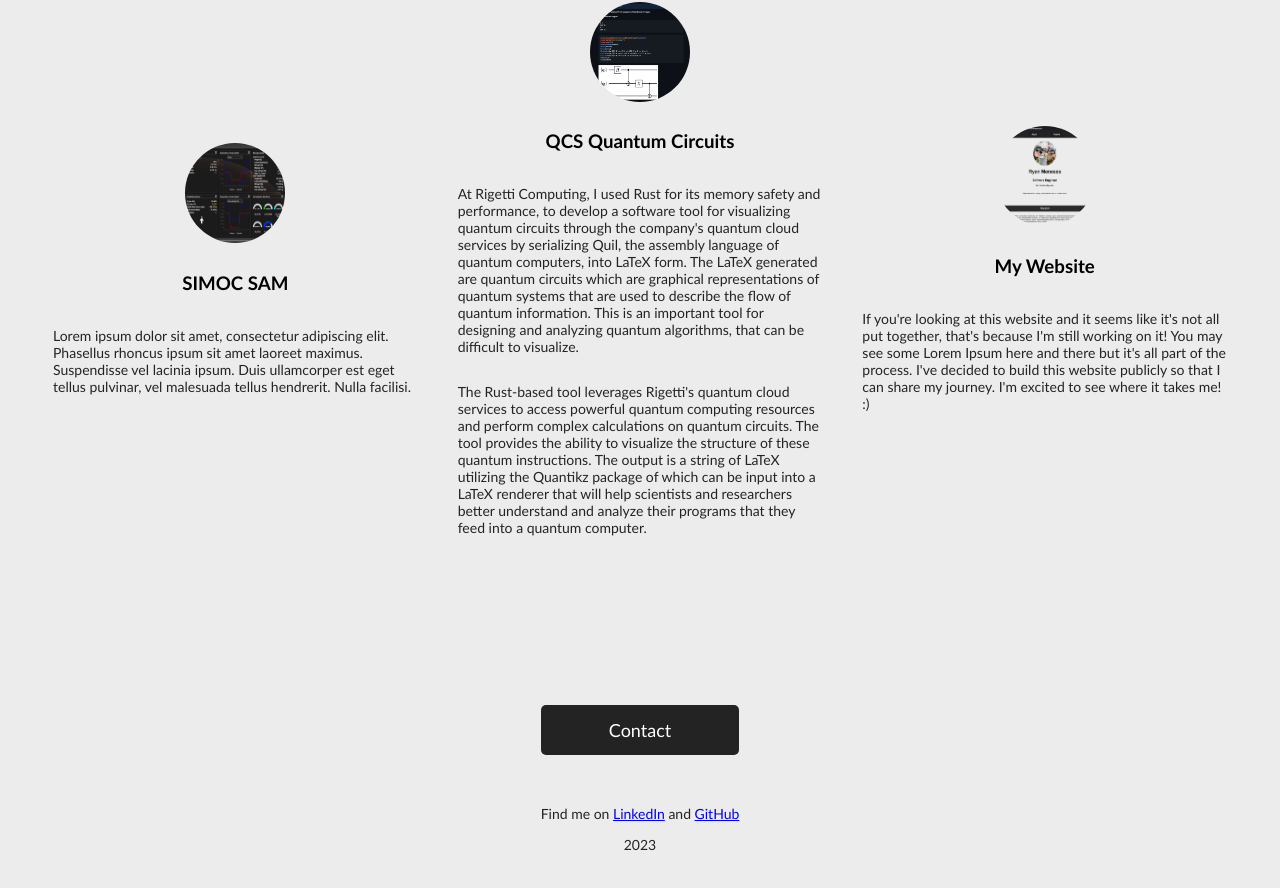
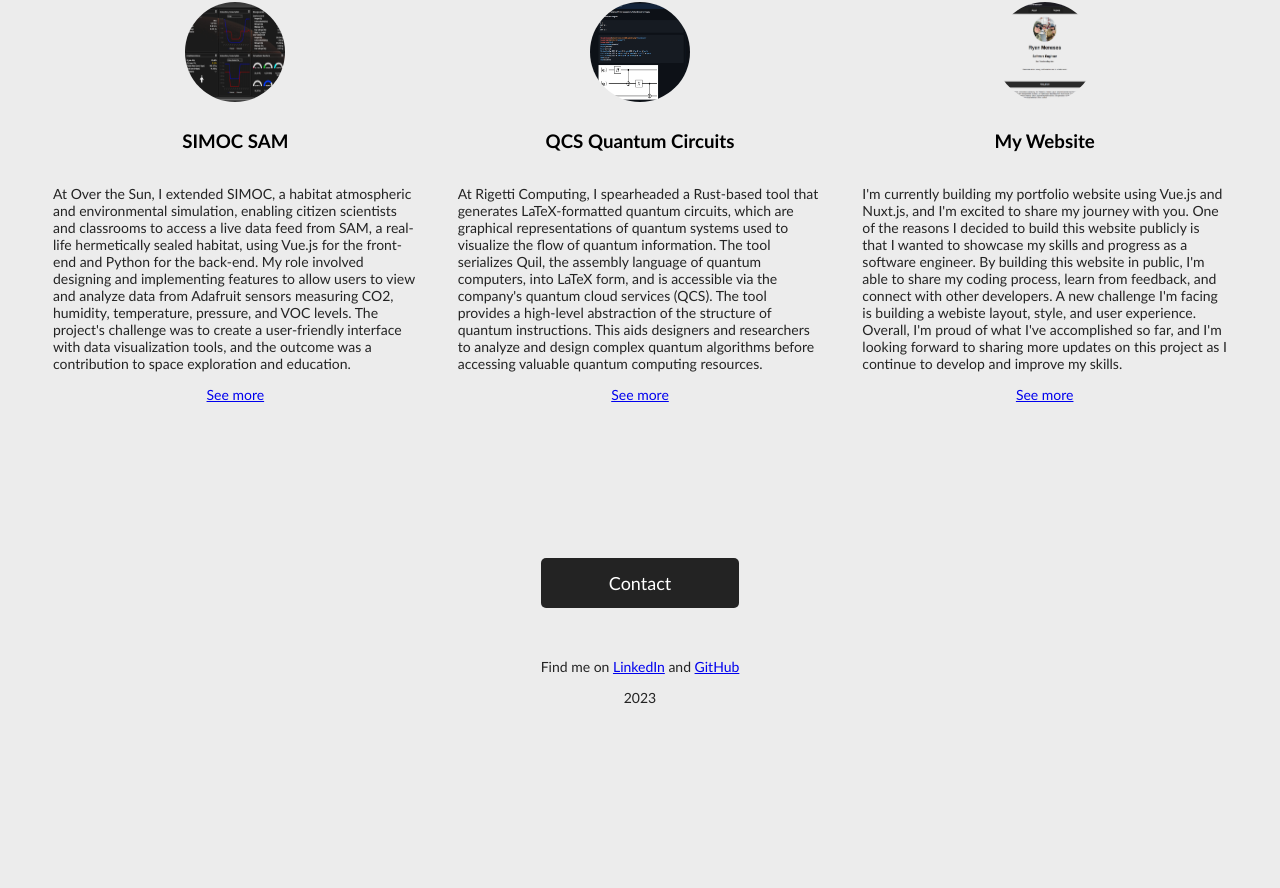
Before and after one commit to hiyaryan/ryanmeneses, a Nuxt app: page / in a window 1280 px wide. Shown: the part 1199-2087 px from the top of the page. After the commit the page ends 2002 px from the top, so only its background shows below. Built offline with nearby package versions, Linux system fonts and the light colour scheme.

Commit message:
Add descriptions and GitHub links to all projects.

```diff
--- a/pages/index.vue
+++ b/pages/index.vue
@@ -22,6 +22,7 @@
           <img :src="`/img/${project.thumbnail}`" alt="" />
           <h3>{{ project.name }}</h3>
           <p v-for="description in project.description" :key="description">{{ description }}</p>
+          <a :href="`${project.ref}`" target="_blank">See more</a>
         </div>
       </div>
     </div>
@@ -66,17 +67,20 @@
         {
           name: 'SIMOC SAM',
           thumbnail: 'project-1-thumbnail.png',
-          description: ['Lorem ipsum dolor sit amet, consectetur adipiscing elit. Phasellus rhoncus ipsum sit amet laoreet maximus. Suspendisse vel lacinia ipsum. Duis ullamcorper est eget tellus pulvinar, vel malesuada tellus hendrerit. Nulla facilisi.'],
+          description: ["At Over the Sun, I extended SIMOC, a habitat atmospheric and environmental simulation, enabling citizen scientists and classrooms to access a live data feed from SAM, a real-life hermetically sealed habitat, using Vue.js for the front-end and Python for the back-end. My role involved designing and implementing features to allow users to view and analyze data from Adafruit sensors measuring CO2, humidity, temperature, pressure, and VOC levels. The project's challenge was to create a user-friendly interface with data visualization tools, and the outcome was a contribution to space exploration and education."],
+          ref: 'https://github.com/overthesun',
         },
         {
           name: 'QCS Quantum Circuits',
           thumbnail: 'project-2-thumbnail.png',
-          description: ["At Rigetti Computing, I used Rust for its memory safety and performance, to develop a software tool for visualizing quantum circuits through the company's quantum cloud services by serializing Quil, the assembly language of quantum computers, into LaTeX form. The LaTeX generated are quantum circuits which are graphical representations of quantum systems that are used to describe the flow of quantum information. This is an important tool for designing and analyzing quantum algorithms, that can be difficult to visualize.", "The Rust-based tool leverages Rigetti's quantum cloud services to access powerful quantum computing resources and perform complex calculations on quantum circuits. The tool provides the ability to visualize the structure of these quantum instructions. The output is a string of LaTeX utilizing the Quantikz package of which can be input into a LaTeX renderer that will help scientists and researchers better understand and analyze their programs that they feed into a quantum computer."],
+          description: ["At Rigetti Computing, I spearheaded a Rust-based tool that generates LaTeX-formatted quantum circuits, which are graphical representations of quantum systems used to visualize the flow of quantum information. The tool serializes Quil, the assembly language of quantum computers, into LaTeX form, and is accessible via the company's quantum cloud services (QCS). The tool provides a high-level abstraction of the structure of quantum instructions. This aids designers and researchers to analyze and design complex quantum algorithms before accessing valuable quantum computing resources."],
+          ref: 'https://github.com/rigetti/quil-rs/pull/145'
         },
         {
           name: 'My Website',
           thumbnail: 'project-3-thumbnail.png',
-          description: ["If you're looking at this website and it seems like it's not all put together, that's because I'm still working on it! You may see some Lorem Ipsum here and there but it's all part of the process. I've decided to build this website publicly so that I can share my journey. I'm excited to see where it takes me! :)"],
+          description: ["I'm currently building my portfolio website using Vue.js and Nuxt.js, and I'm excited to share my journey with you. One of the reasons I decided to build this website publicly is that I wanted to showcase my skills and progress as a software engineer. By building this website in public, I'm able to share my coding process, learn from feedback, and connect with other developers. A new challenge I'm facing is building a webiste layout, style, and user experience. Overall, I'm proud of what I've accomplished so far, and I'm looking forward to sharing more updates on this project as I continue to develop and improve my skills."],
+          ref: 'https://github.com/hiyaryan/ryanmeneses',
         }
       ],
       contact: 'Find me on ',
@@ -157,6 +161,10 @@
   margin-bottom: 10px;
 }
 
+.section-projects a {
+  font-size: 14px;
+}
+
 /* Large screen */
 @media screen and (min-width: 800px) {
   .section-projects div {
```
